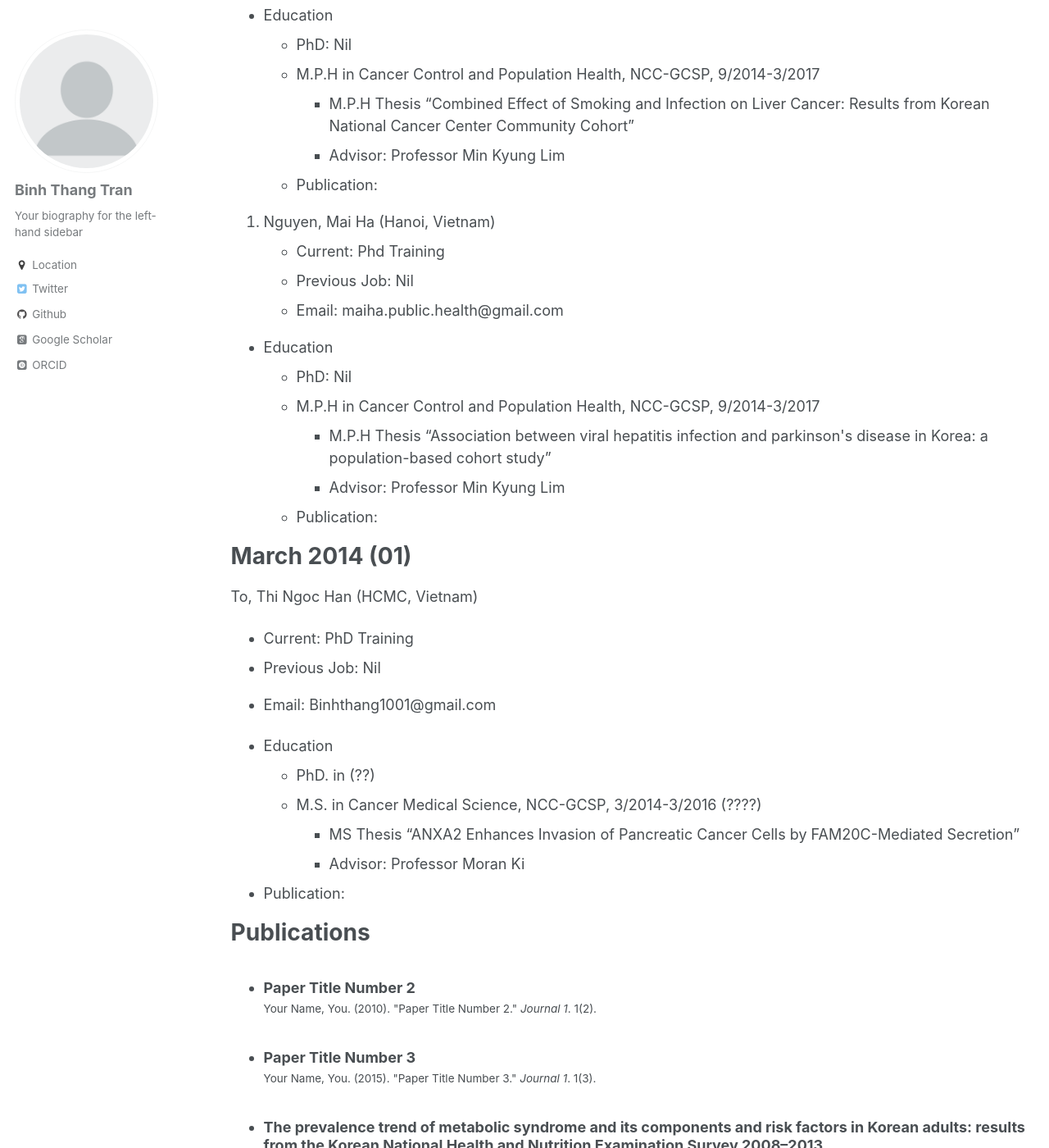
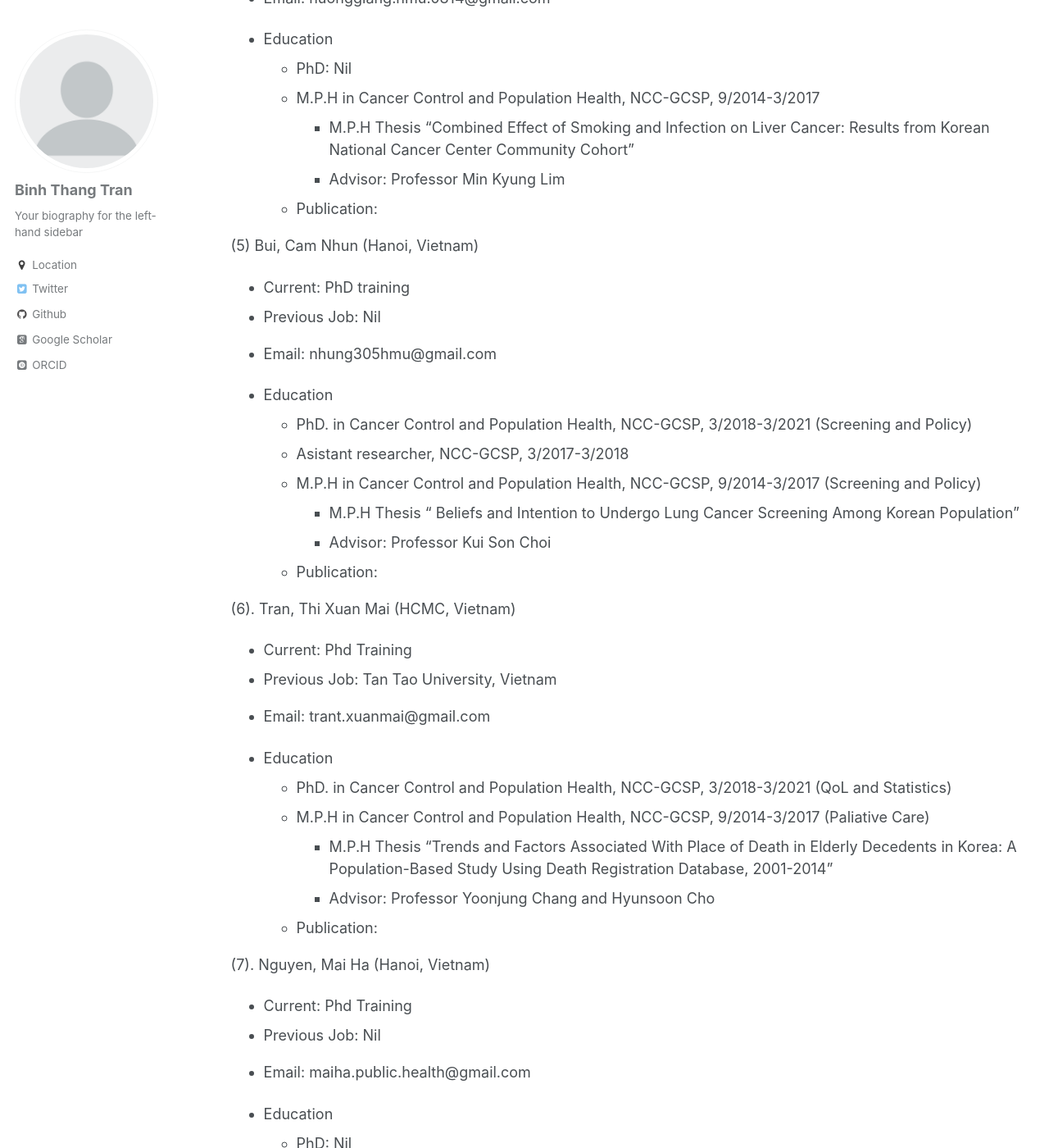
Before and after one commit to kklot/gcsp, a Jekyll site: the page built from _pages/cv.md, in a window 1280 px wide and 1400 px high, scrolled down 5326 px. Shown: the whole window at 82% size. Built offline with Jekyll 4.4.1, drawn with Linux system fonts in a browser that asks for light colours; some web fonts are replaced; some of the changed text lies outside the part shown.

Commit message:
Update cv.md

```diff
--- a/_pages/cv.md
+++ b/_pages/cv.md
@@ -159,7 +159,7 @@ September 2014 (06)
     * Advisor: Professor Kim Young Woo
  * Publication:
 
-4. Nguyen, Huong Giang (Hanoi, Vietnam)
+(4) Nguyen, Huong Giang (Hanoi, Vietnam)
 * Current: Researcher, National Cancer Hospital, Hanoi, Vietnam
 * Previous Job: Nil
 * Email: huonggiang.hmu.0814@gmail.com
@@ -171,7 +171,33 @@ September 2014 (06)
     * Advisor: Professor Min Kyung Lim
    * Publication:
 
-5. Nguyen, Mai Ha (Hanoi, Vietnam)
+(5) Bui, Cam Nhun (Hanoi, Vietnam)
+* Current: PhD training
+* Previous Job: Nil
+* Email: nhung305hmu@gmail.com
+
+* Education
+  * PhD. in Cancer Control and Population Health, NCC-GCSP, 3/2018-3/2021  (Screening and Policy)
+  * Asistant researcher, NCC-GCSP, 3/2017-3/2018
+  * M.P.H in Cancer Control and Population Health, NCC-GCSP, 9/2014-3/2017  (Screening and Policy)
+    * M.P.H Thesis "	Beliefs and Intention to Undergo Lung Cancer Screening Among Korean Population"
+    * Advisor: Professor Kui Son Choi
+   * Publication:
+
+(6). Tran, Thi Xuan Mai (HCMC, Vietnam)
+* Current: Phd Training
+* Previous Job: Tan Tao University, Vietnam
+* Email: trant.xuanmai@gmail.com
+
+* Education
+  * PhD. in Cancer Control and Population Health, NCC-GCSP, 3/2018-3/2021  (QoL and Statistics)
+  * M.P.H in Cancer Control and Population Health, NCC-GCSP, 9/2014-3/2017 (Paliative Care)
+    * M.P.H Thesis "Trends and Factors Associated With Place of Death in Elderly Decedents in Korea: A Population-Based Study Using Death Registration Database, 2001-2014"
+    * Advisor: Professor Yoonjung Chang and Hyunsoon Cho
+   * Publication:
+
+
+(7). Nguyen, Mai Ha (Hanoi, Vietnam)
 * Current: Phd Training
 * Previous Job: Nil
 * Email: maiha.public.health@gmail.com
@@ -179,8 +205,8 @@ September 2014 (06)
 * Education
   * PhD: Nil
   * M.P.H in Cancer Control and Population Health, NCC-GCSP, 9/2014-3/2017
-    * M.P.H Thesis "Association between viral hepatitis infection and parkinson\'s disease in Korea: a population-based cohort study"
-    * Advisor: Professor Min Kyung Lim
+    * M.P.H Thesis "Association between viral hepatitis infection and parkinson's disease in Korea: a population-based cohort study"
+    * Advisor: Professor Moran Ki
    * Publication:
 
 March 2014 (01)
@@ -194,7 +220,7 @@ To, Thi Ngoc Han (HCMC, Vietnam)
   * PhD. in  (??)
   * M.S. in Cancer Medical Science, NCC-GCSP, 3/2014-3/2016  (????)
     * MS Thesis "ANXA2 Enhances Invasion of Pancreatic Cancer Cells by FAM20C-Mediated Secretion"
-    * Advisor: Professor Moran Ki
+    * Advisor: Professor Yun-Hee Kim
  * Publication:
 
 
```
